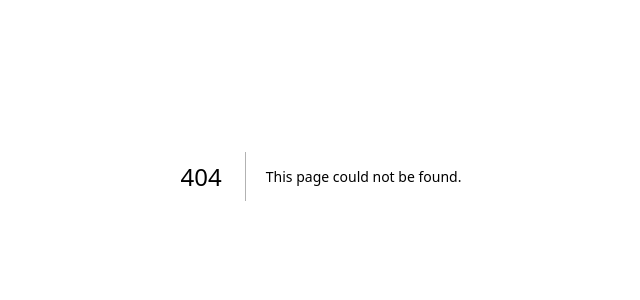
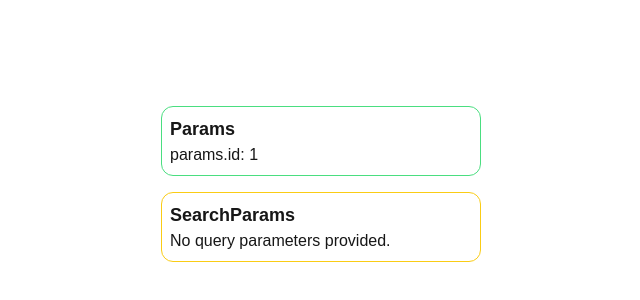
Before and after one commit to thecodermehedi/nextjs, a Next.js app: page /products/1 in a window 1280 px wide. Before the commit this address had no page. Shown: the part 224-524 px from the top of the page, without its empty margins (319-959 px from the left). Built offline with nearby package versions, Linux system fonts and the light colour scheme.

Commit message:
Add Product page component with parameter and query display

```diff
--- /dev/null
+++ b/app/products/[id]/page.tsx
@@ -0,0 +1,36 @@
+type TParams = { [key: string]: string };
+type TQuery = { [key: string]: string | string[] | undefined };
+type TProps = { params: Promise<TParams>; searchParams: Promise<TQuery> };
+
+const Product = async (props: TProps) => {
+ const params = await props.params;
+ const queries = await props.searchParams;
+
+ return (
+  <div className="min-h-screen flex flex-col items-center justify-center">
+   <div className="mt-4 w-full max-w-xs mx-auto border border-green-400 p-2 rounded-xl">
+    <h2 className="text-lg font-semibold">Params</h2>
+    {Object.entries(params).length > 0 ? (
+     Object.entries(params).map(([key, value]) => (
+      <p key={key}>{`params.${key}`}: {value}</p>
+     ))
+    ) : <p>No parameters provided.</p>}
+   </div>
+   <div className="mt-4 text-left max-w-xs mx-auto w-full border border-yellow-400 p-2 rounded-xl">
+    <h2 className="text-lg font-semibold">SearchParams</h2>
+    {Object.entries(queries).length > 0 ? (
+     Object.entries(queries).map(([key, value]) => (
+      <p key={key}>
+       {`queries.${key}`}:{" "}
+       {Array.isArray(value) ? value.join(", ") : value}
+      </p>
+     ))
+    ) : (
+     <p>No query parameters provided.</p>
+    )}
+   </div>
+  </div>
+ );
+};
+
+export default Product;
```
